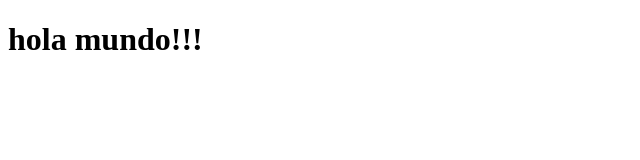
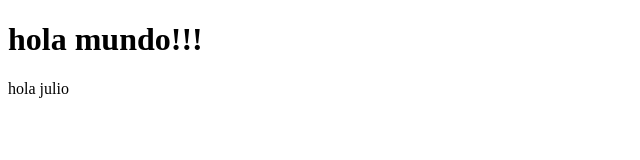
Before and after one commit to JulioTudai/probandoCompartido, a plain HTML site: page index.html in a window 1280 px wide. Shown: the full height of the page, 0-640 px from the left. Drawn offline with Linux system fonts and the light colour scheme.

Commit message:
agrego un anchor

```diff
--- a/index.html
+++ b/index.html
@@ -8,5 +8,6 @@
 </head>
 <body>
     <h1>hola mundo!!!</h1>
+    <a>hola julio</a>
 </body>
 </html>
```
